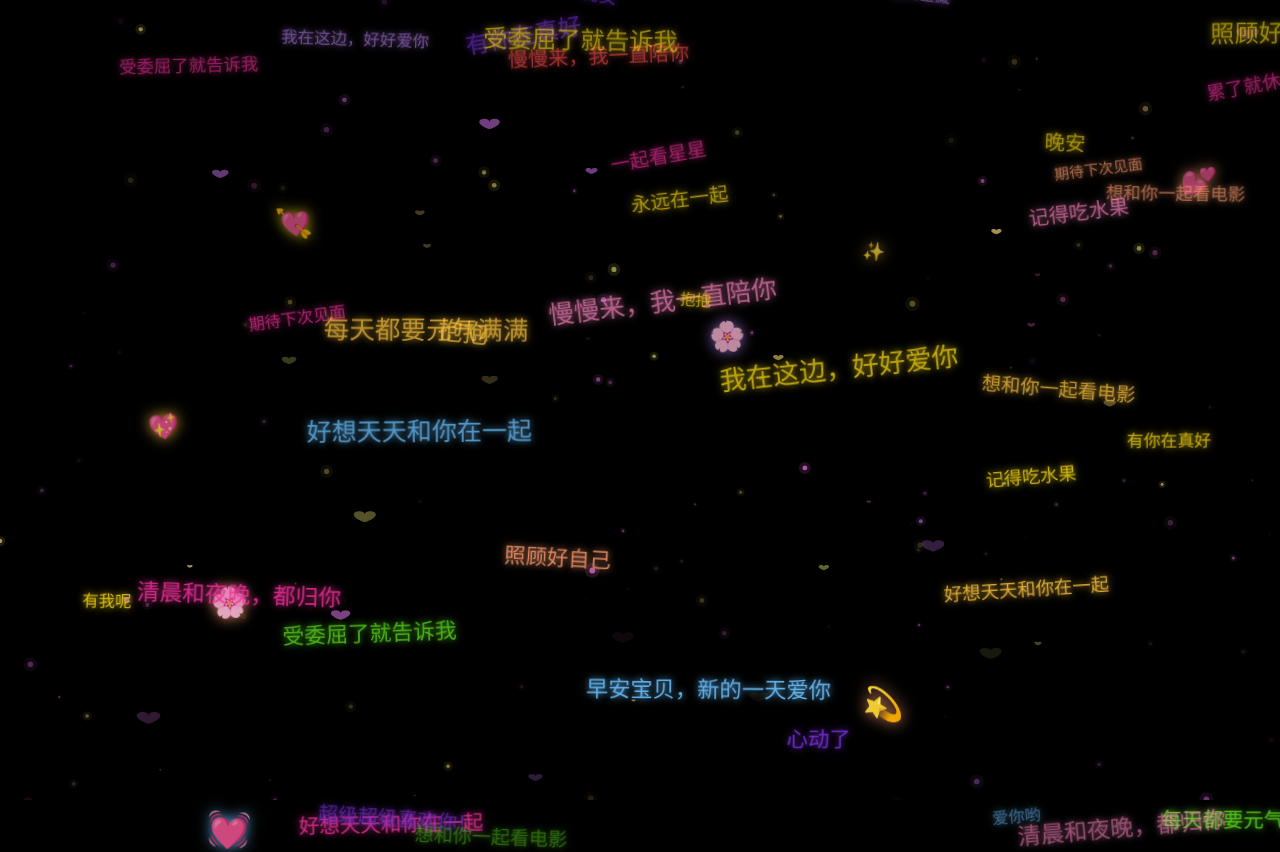
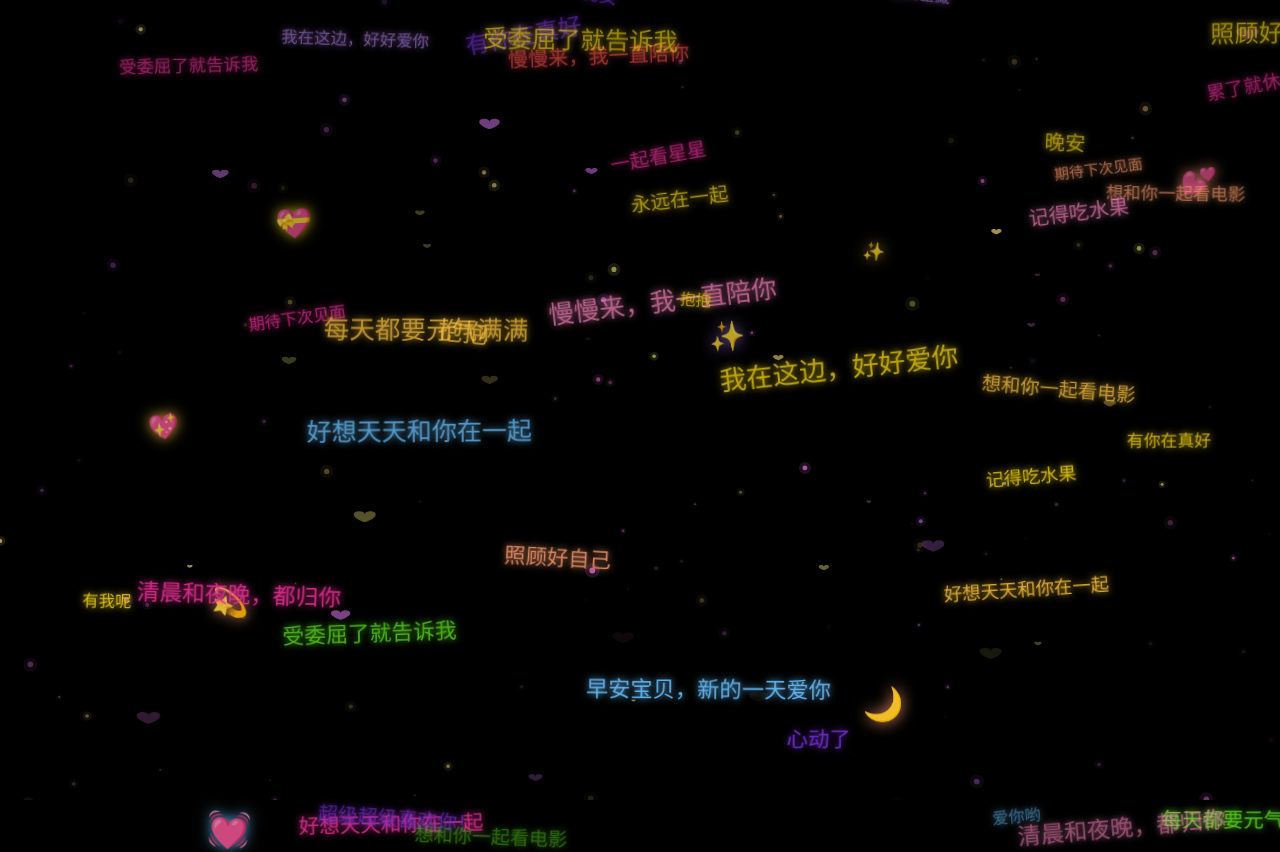
Before and after one commit to gdx0000/GDX0000.github.io, a plain HTML site: page index.html in a window 1280 px wide. Shown: the top 852 px of the page. Drawn offline with Linux system fonts and the light colour scheme.

Commit message:
Add files via upload

```diff
--- a/index.html
+++ b/index.html
@@ -188,7 +188,7 @@
             "#ff9c6e", "#b37feb", "#69c0ff", "#ffc53d"
         ];
 
-        const heartEmojis = ["💕", "💖", "💗", "💝", "💘", "💓", "✨", "🌸", "💫", "🌙"];
+        const heartEmojis = ["💕", "💖", "💗", "💝", "💘", "💓", "✨", "💫", "🌙"];
 
         function createFloatingText(x, y) {
             const el = document.createElement("div");
```
